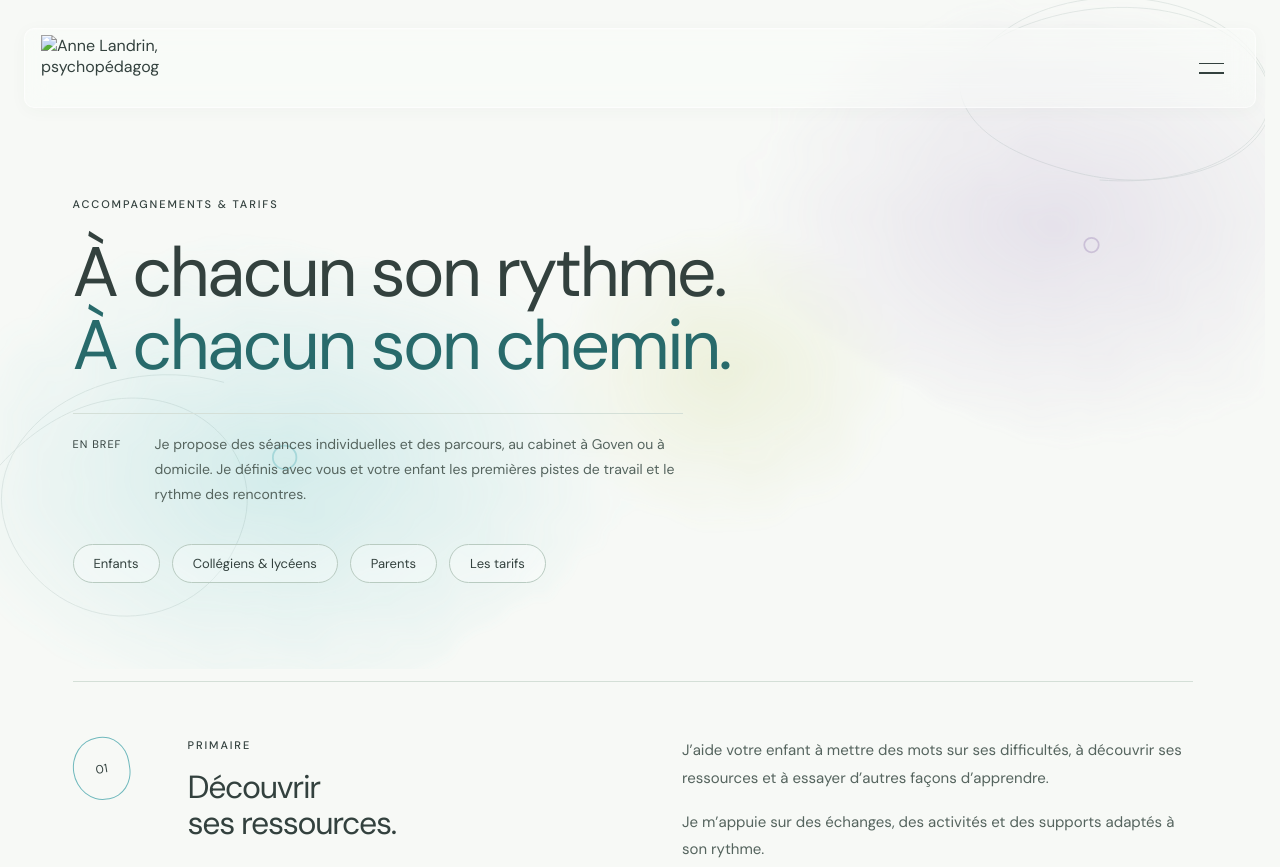
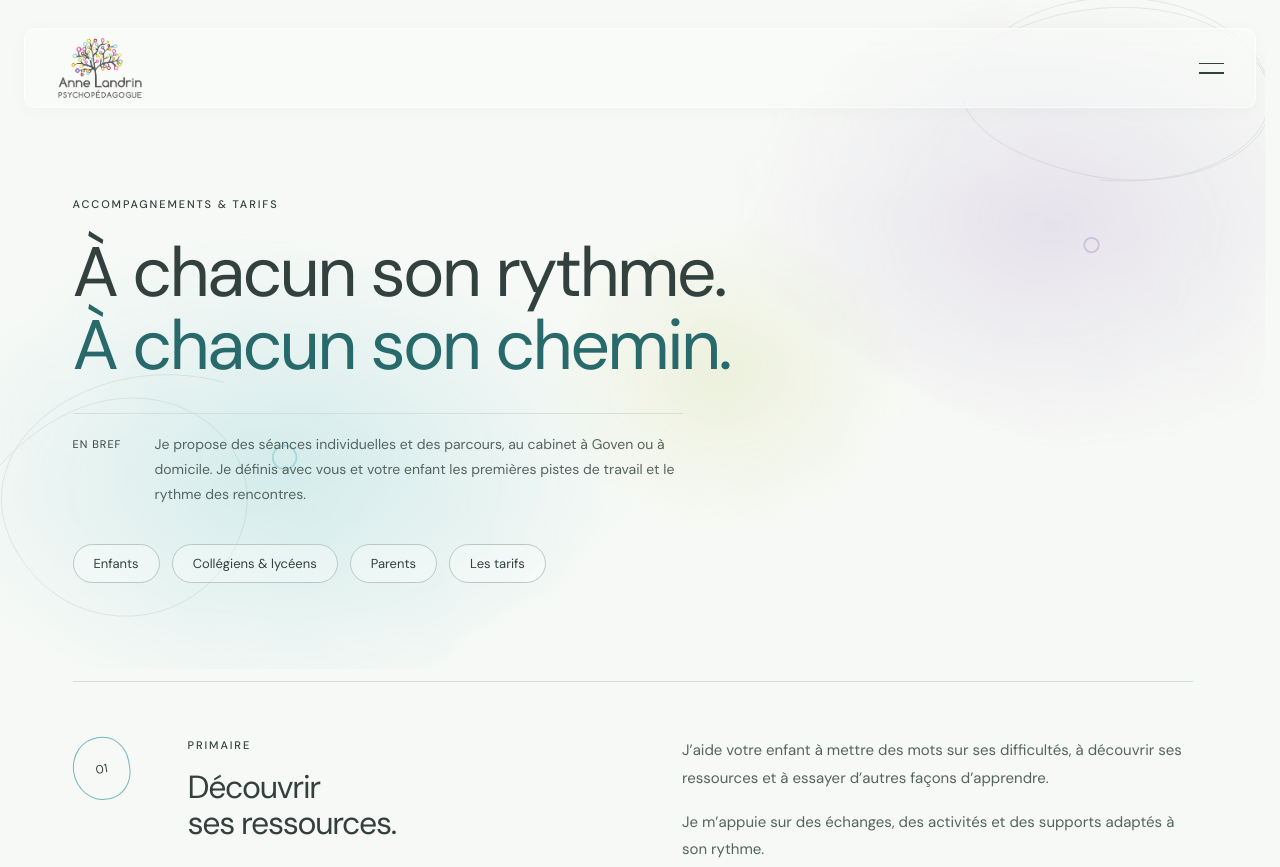
Before and after one commit to Mystiplouf/Ste-Web-_-Anne-LANDRIN-Psychop-dagogue, a plain HTML site: page accompagnements-tarifs.html in a window 1280 px wide. Shown: the top 867 px of the page. Drawn offline with Linux system fonts and the light colour scheme; files whose address does not match are found by name.

Commit message:
Update logo and favicon references in HTML

```diff
--- a/accompagnements-tarifs.html
+++ b/accompagnements-tarifs.html
@@ -3,10 +3,10 @@
 <!-- Métadonnées de maquette : ✏️ MODIFIABLE — titre et description. Le domaine et les balises de partage seront ajoutés avant publication. -->
 <meta charset="utf-8"><meta name="viewport" content="width=device-width, initial-scale=1"><meta name="robots" content="noindex,nofollow">
 <title>Accompagnements et tarifs | Anne Landrin à Goven</title><meta name="description" content="Séances, parcours, durées et tarifs des accompagnements en psychopédagogie proposés par Anne Landrin."><meta name="theme-color" content="#f7f9f6">
-<link rel="icon" href="assets/logo.png" type="image/png"><link rel="stylesheet" href="https://fonts.googleapis.com/css2?family=DM+Sans:wght@400;500;600&display=swap"><link rel="stylesheet" href="style.css?v=c4e2445a61"><script src="script.js?v=3c8ea61311" defer></script>
+<link rel="icon" href="logo.png" type="image/png"><link rel="stylesheet" href="https://fonts.googleapis.com/css2?family=DM+Sans:wght@400;500;600&display=swap"><link rel="stylesheet" href="style.css?v=c4e2445a61"><script src="script.js?v=3c8ea61311" defer></script>
 </head><body><div id="al-lumiere-v2"><div class="al-site"><div class="al-page-content"><!-- ✏️ MODIFIABLE : logo et libellés. Le bandeau reste fixe sur toutes les pages. -->
     <a class="al-skip" href="#contenu">Aller au contenu</a>
-    <header class="al-header"><a class="al-brand" href="index.html" aria-label="Anne Landrin, accueil"><img class="al-logo" src="assets/logo.png" alt="Anne Landrin, psychopédagogue" width="567" height="425"></a><button class="al-toggle" type="button" id="al-v2-open" aria-label="Ouvrir le menu" aria-expanded="false" aria-controls="al-v2-menu"><span aria-hidden="true"></span><span aria-hidden="true"></span></button></header>
+    <header class="al-header"><a class="al-brand" href="index.html" aria-label="Anne Landrin, accueil"><img class="al-logo" src="logo.png" alt="Anne Landrin, psychopédagogue" width="567" height="425"></a><button class="al-toggle" type="button" id="al-v2-open" aria-label="Ouvrir le menu" aria-expanded="false" aria-controls="al-v2-menu"><span aria-hidden="true"></span><span aria-hidden="true"></span></button></header>
     <noscript><nav class="al-preview-tools" style="padding-top:120px" aria-label="Navigation sans JavaScript"><a href="index.html">Accueil</a><a href="psychopedagogie.html">La psychopédagogie</a><a href="accompagnements-tarifs.html" aria-current="page">Accompagnements &amp; tarifs</a><a href="contact.html">Contact</a></nav></noscript><main id="contenu"><!-- ✏️ MODIFIABLE : présentation des offres et liens vers leurs sections. -->
 <section class="al-page-hero"><div class="al-wash" aria-hidden="true"></div><div class="al-container"><p class="al-kicker">Accompagnements & tarifs</p><h1>À chacun son rythme.<br><em>À chacun son chemin.</em></h1><div class="al-brief"><span>En bref</span><p>Je propose des séances individuelles et des parcours, au cabinet à Goven ou à domicile. Je définis avec vous et votre enfant les premières pistes de travail et le rythme des rencontres.</p></div><nav class="al-page-nav" aria-label="Sur cette page"><a href="#enfants">Enfants</a><a href="#adolescents">Collégiens & lycéens</a><a href="#parents">Parents</a><a href="#tarifs">Les tarifs</a></nav></div></section>
 <!-- ✏️ MODIFIABLE : publics, objectifs et déroulement des séances. -->
```
